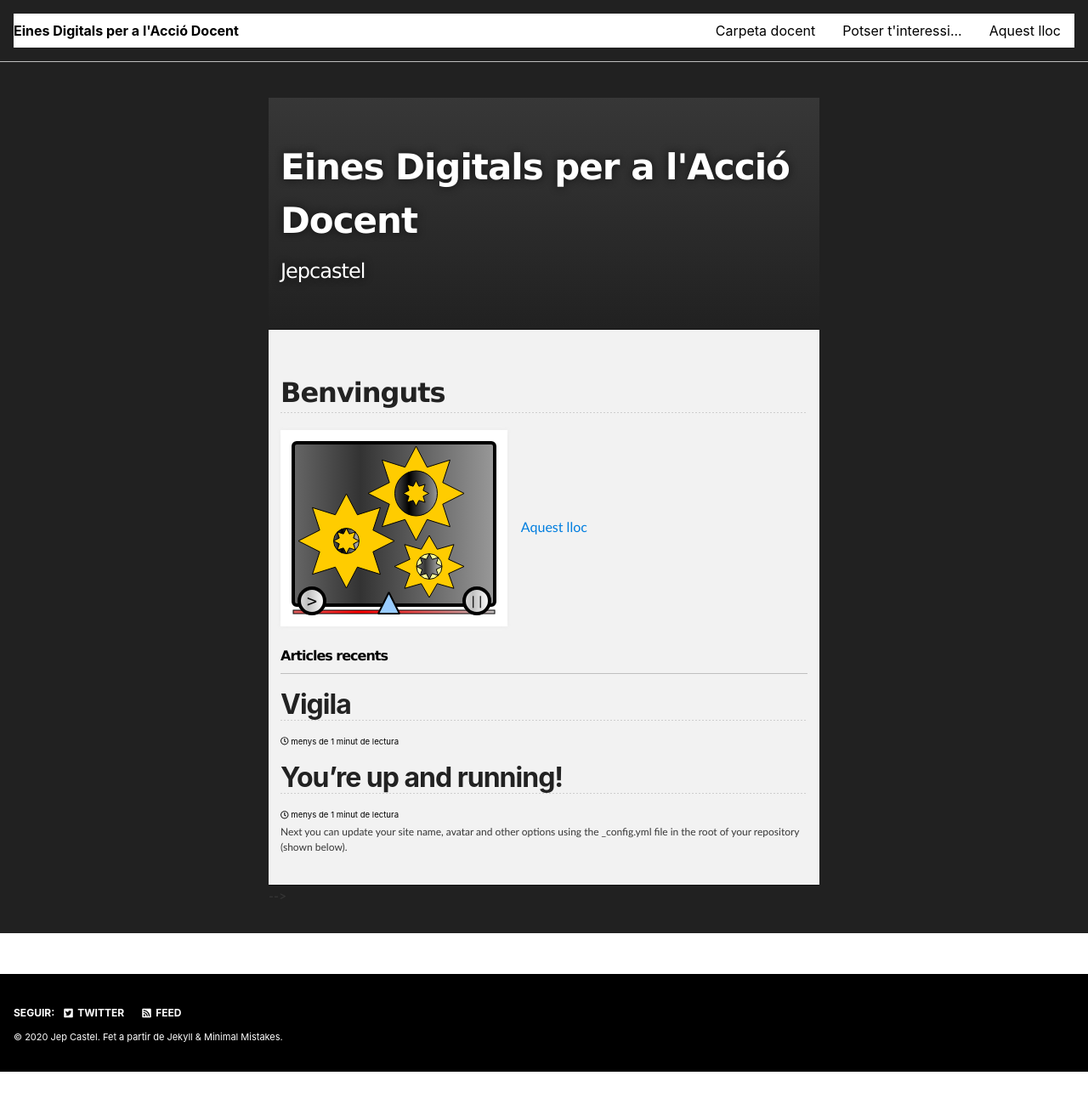
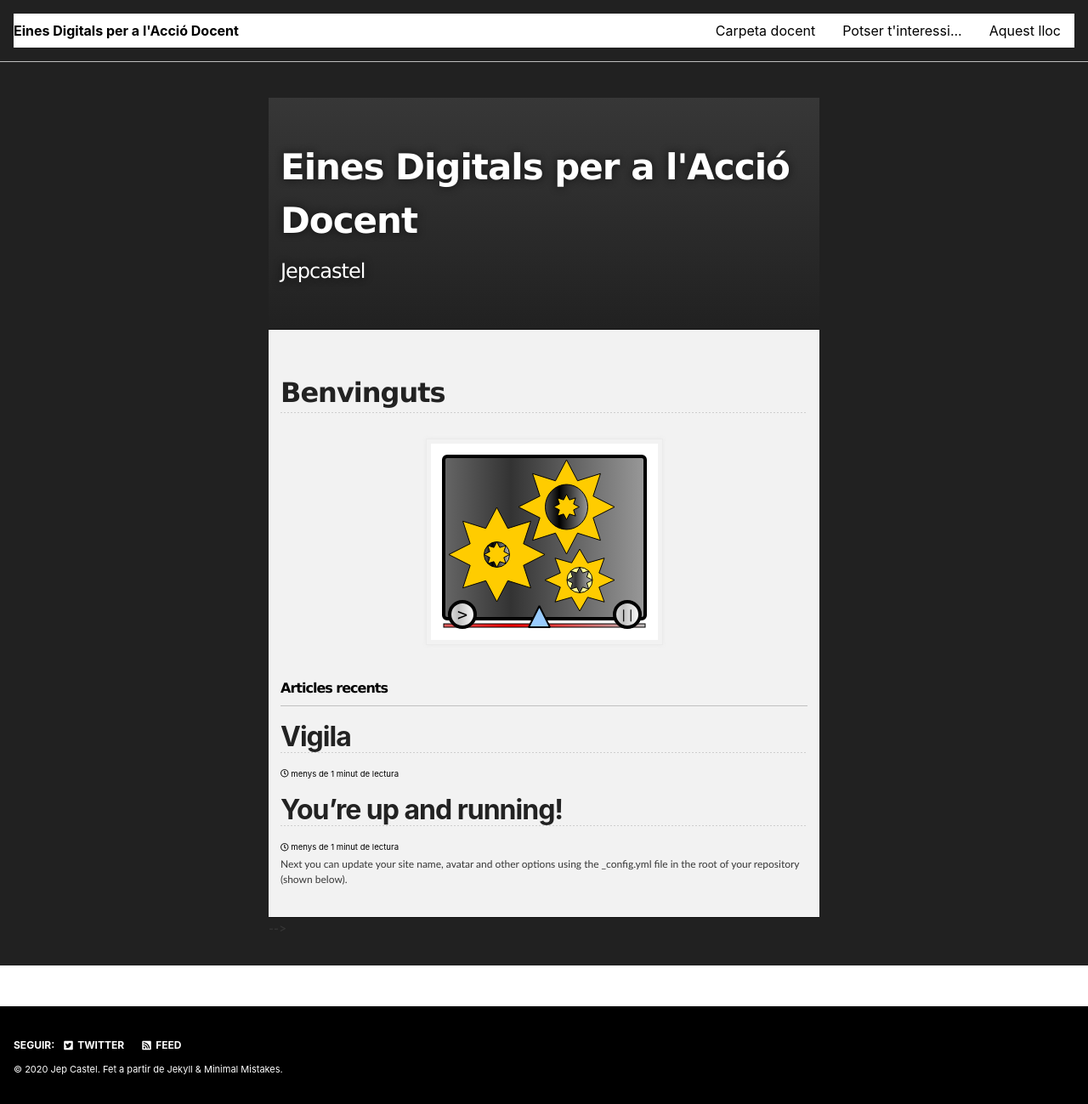
Before and after one commit to jepcastel/github.io, a Jekyll site: the page built from index.html, in a window 1280 px wide. Shown: the whole page at 85% size. Built offline with Jekyll 4.4.1, drawn with Linux system fonts in a browser that asks for light colours; nearby versions of some CDN libraries; the list of posts is cut into pages by our own code; before the commit the page ends 1261 px from its top, so only the background shows below that.

Commit message:
Update index.html

```diff
--- a/index.html
+++ b/index.html
@@ -34,9 +34,9 @@ author_profile: false
       <section id="main_content" class="inner">
         <h2>
 <a id="benvinguts" class="anchor" href="#benvinguts" aria-hidden="true"><span aria-hidden="true" class="octicon octicon-link"></span></a>Benvinguts</h2>
-        <p> <img src="assets/images/EDAD-v2.svg"/>&nbsp;&nbsp;&nbsp; <a href="about/">Aquest lloc</a></p>
+        <center> <img src="assets/images/EDAD-v2.svg"/></center>
 
-<!-- {% include base_path %} -->
+{% include base_path %}
 
 <h3 class="archive__subtitle">{{ site.data.ui-text[site.locale].recent_posts | default: "Recent Posts" }}</h3>
 
```
